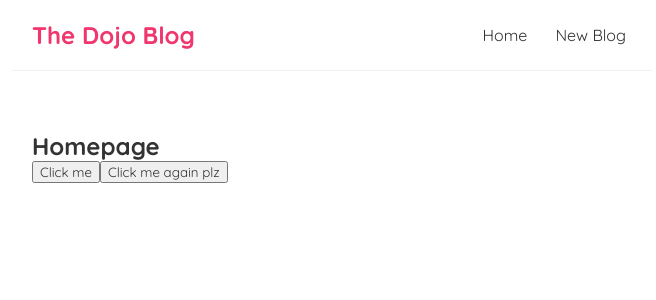
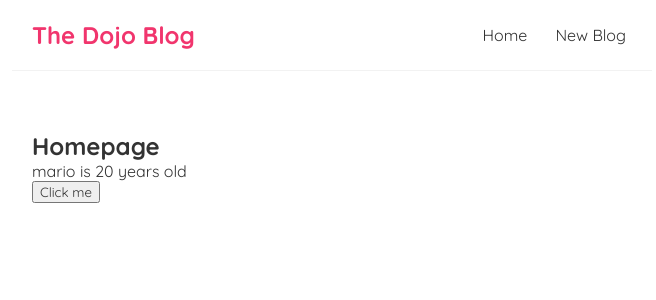
Before and after one commit to rosatiara/learn-react, a React (Create React App) app: page / in a window 1280 px wide. Shown: the top 300 px of the page, without its empty margins (308-964 px from the left). Built offline with nearby package versions, Linux system fonts and the light colour scheme; the HTML template or start-up script is replaced by a standard one.

Commit message:
add lesson5 - useState hook

```diff
--- a/src/Home.js
+++ b/src/Home.js
@@ -1,17 +1,20 @@
+import {useState} from 'react';
+
 const Home = () => {
+  // let name = 'mario';
+  const[name, setName] = useState("mario")
+  const [age, setAge] = useState(20)
   const handleClick = () => {
-    console.log("hello there!")
+    setName("ronaldo")
+    setAge(40)
   }
 
-  const handleClickAgain = (name) => {
-    console.log("well, you again," + name);
-  }
 
   return (
     <div className="home">
       <h2>Homepage</h2>
+      <p>{name} is {age} years old</p>
       <button onClick={handleClick}>Click me</button>
-      <button onClick={()=>{handleClickAgain("rosa")}}>Click me again plz</button>
     </div>
    );
 }
```
